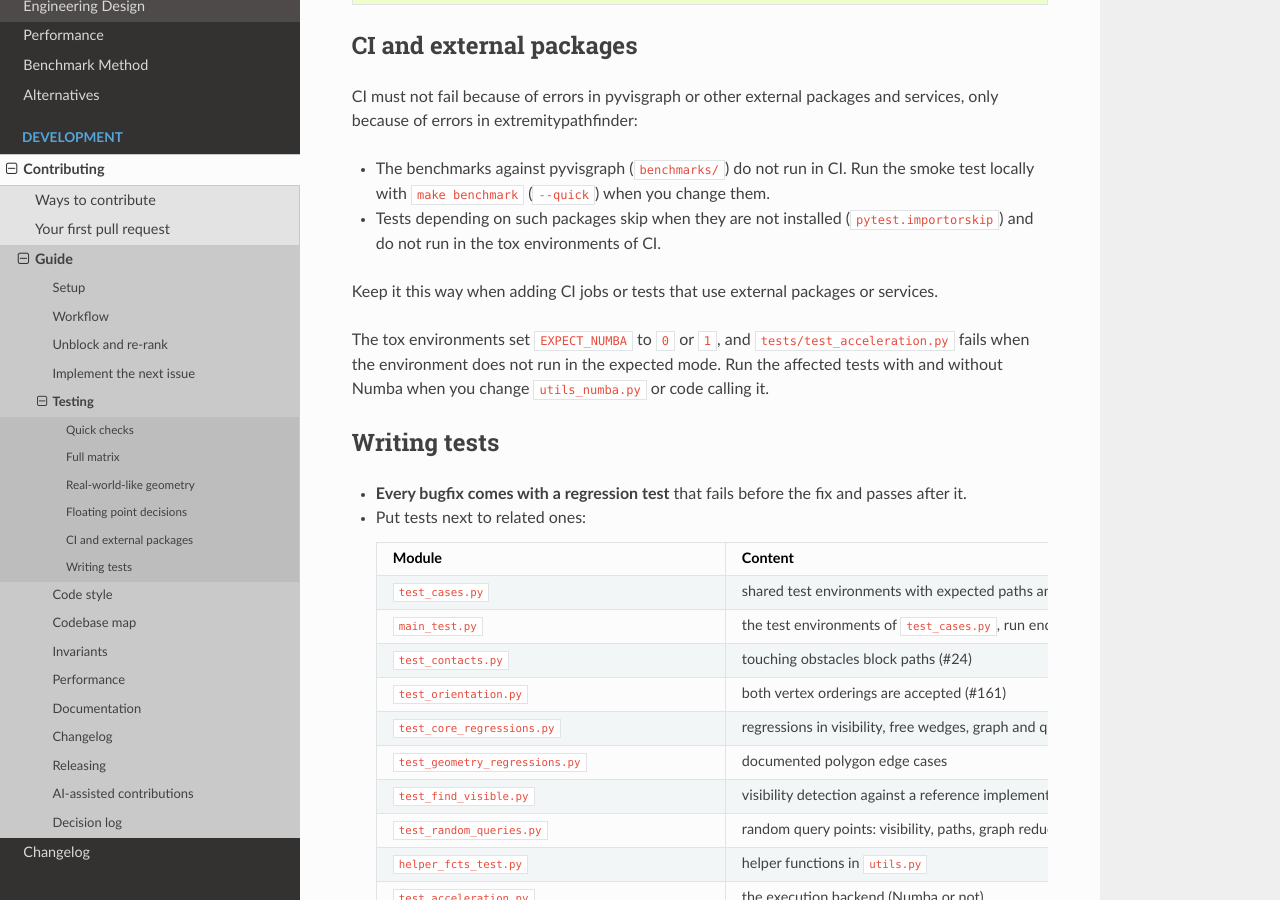
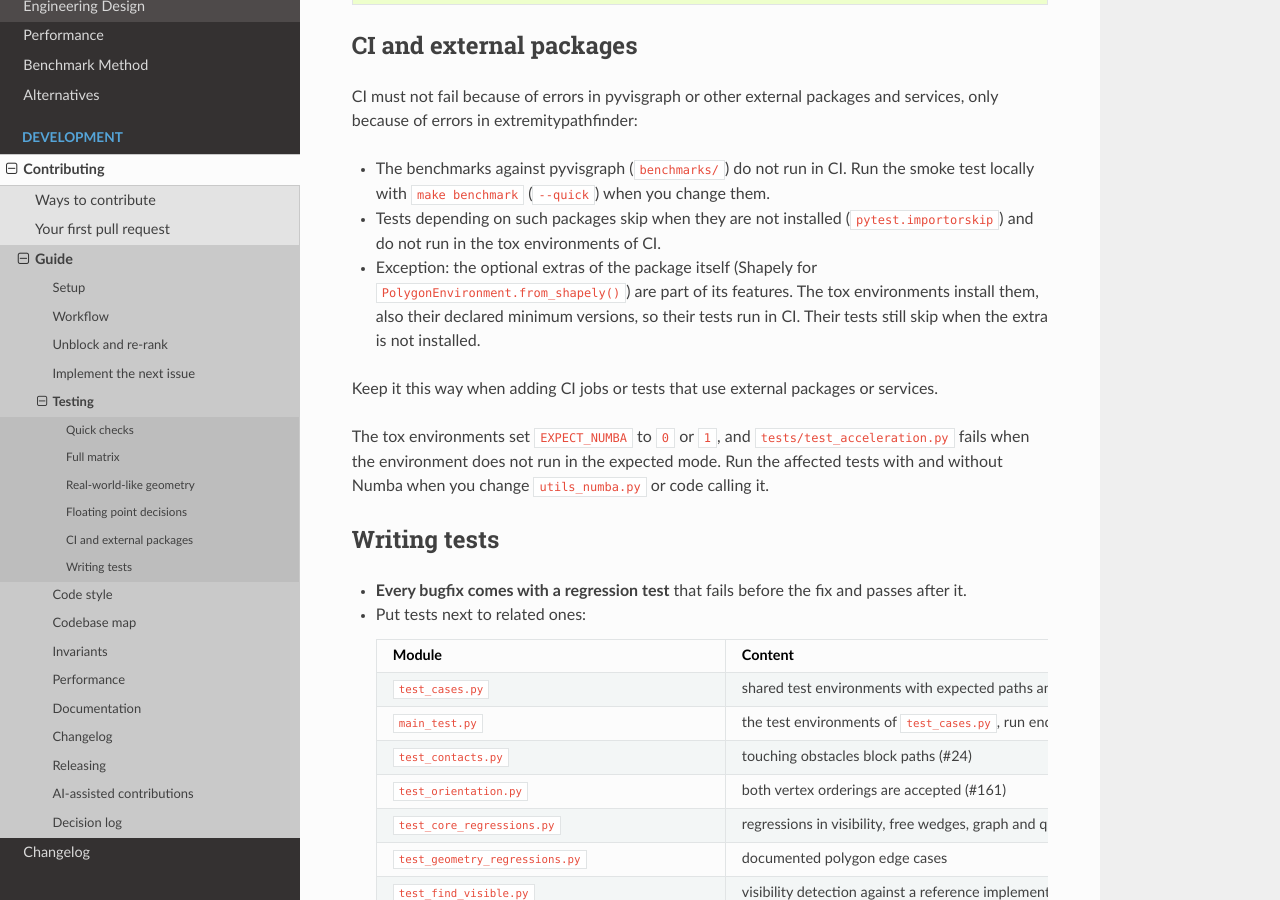
Before and after one commit to jannikmi/extremitypathfinder, a Sphinx documentation site: the page built from docs/contributing/testing.md, in a window 1280 px wide and 900 px high, scrolled down 1227 px. Built offline with Sphinx 7.4.7 and the Read the Docs theme 3.1.0, drawn with Linux system fonts in a browser that asks for light colours.

Commit message:
Test from_shapely() in CI with the declared minimum Shapely versions (#166)
Decided by the maintainer: the tox environments install the shapely extra,
the minimum environments the oldest working versions. Shapely 2.0.4 and
2.0.5 fail with NumPy 2.3, so the extra requires shapely>=2.0.6.
The testing guide states the exception for the package's own extras.

Co-Authored-By: Claude Opus 5.5 <noreply@anthropic.com>
Claude-Session: https://claude.ai/code/session_01XJqV78aMwNc3y8zvzgemLi

```diff
--- a/CHANGELOG.rst
+++ b/CHANGELOG.rst
@@ -33,7 +33,7 @@ other changes:
   ``__geo_interface__`` (e.g. GeoPandas), and gives the same environment as the equivalent coordinate lists.
   Repeated closing and consecutive vertices are removed, interior rings of obstacles are ignored with a warning,
   features with a null geometry are skipped.
-  Shapely is an optional extra: ``pip install "extremitypathfinder[shapely]"``.
+  Shapely (2.0.6 or later) is an optional extra: ``pip install "extremitypathfinder[shapely]"``.
 - documentation: when to install with or without Numba (#183): identical results, speed against memory
   (Numba is loaded in every process at import) and the compilation at the first import.
 - citation metadata (#169): ``CITATION.cff`` (GitHub shows "Cite this repository"), how to cite is explained
--- a/docs/contributing/testing.md
+++ b/docs/contributing/testing.md
@@ -59,6 +59,9 @@ only because of errors in extremitypathfinder:
   with `make benchmark` (`--quick`) when you change them.
 - Tests depending on such packages skip when they are not installed (`pytest.importorskip`)
   and do not run in the tox environments of CI.
+- Exception: the optional extras of the package itself (Shapely for `PolygonEnvironment.from_shapely()`) are
+  part of its features. The tox environments install them, also their declared minimum versions,
+  so their tests run in CI. Their tests still skip when the extra is not installed.
 
 Keep it this way when adding CI jobs or tests that use external packages or services.
 
```
Also changed, not shown: pyproject.toml (+7 -1 lines), 1 other file.
